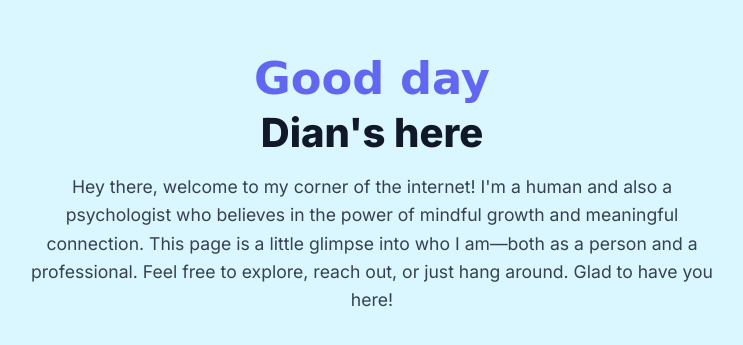
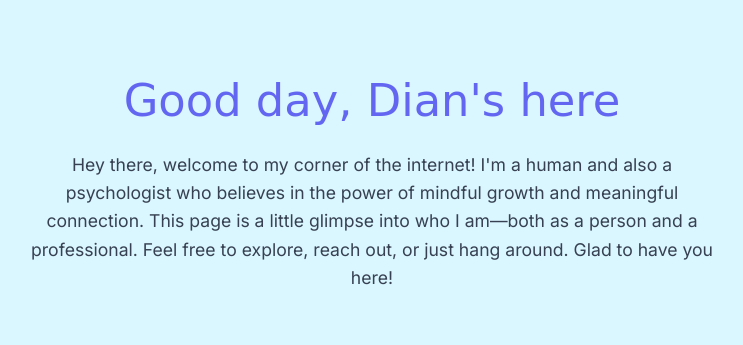
Before and after one commit to JuneWithin/junewithin.github.io, a plain HTML site: page index.html in a window 1280 px wide. Shown: the part 217-562 px from the top of the page, without its empty margins (268-1011 px from the left). Drawn offline with Linux system fonts and the light colour scheme.

Commit message:
Update index.html

```diff
--- a/index.html
+++ b/index.html
@@ -29,37 +29,24 @@
     }
 
     h1 {
-      font-size: 2.5rem;
-      font-weight: 800;
-      color: #111827;
-      margin-bottom: 1rem;
+      font-size: 2.8rem;
+      font-weight: normal;
+      color: #6366f1;
+      font-family: 'Segoe Script', cursive;
+      margin-bottom: 1.5rem;
     }
 
     p {
       font-size: 1.1rem;
       color: #374151;
       line-height: 1.6;
-    }
-
-    .accent {
-      color: #6366f1;
-    }
-
-    .script-text {
-      font-family: 'Segoe Script', cursive;
-      font-size: 2.8rem;
-      display: block;
-      margin-bottom: 0.2rem;
-      color: #6366f1;
+      font-family: 'Inter', sans-serif;
     }
   </style>
 </head>
 <body>
   <div class="container">
-    <h1>
-      <span class="script-text">Good day</span>
-      Dian's here
-    </h1>
+    <h1>Good day, Dian's here</h1>
     <p>
       Hey there, welcome to my corner of the internet! I'm a human and also a psychologist who believes in the power of mindful growth and meaningful connection.
       This page is a little glimpse into who I am—both as a person and a professional. Feel free to explore, reach out, or just hang around. Glad to have you here!
```
